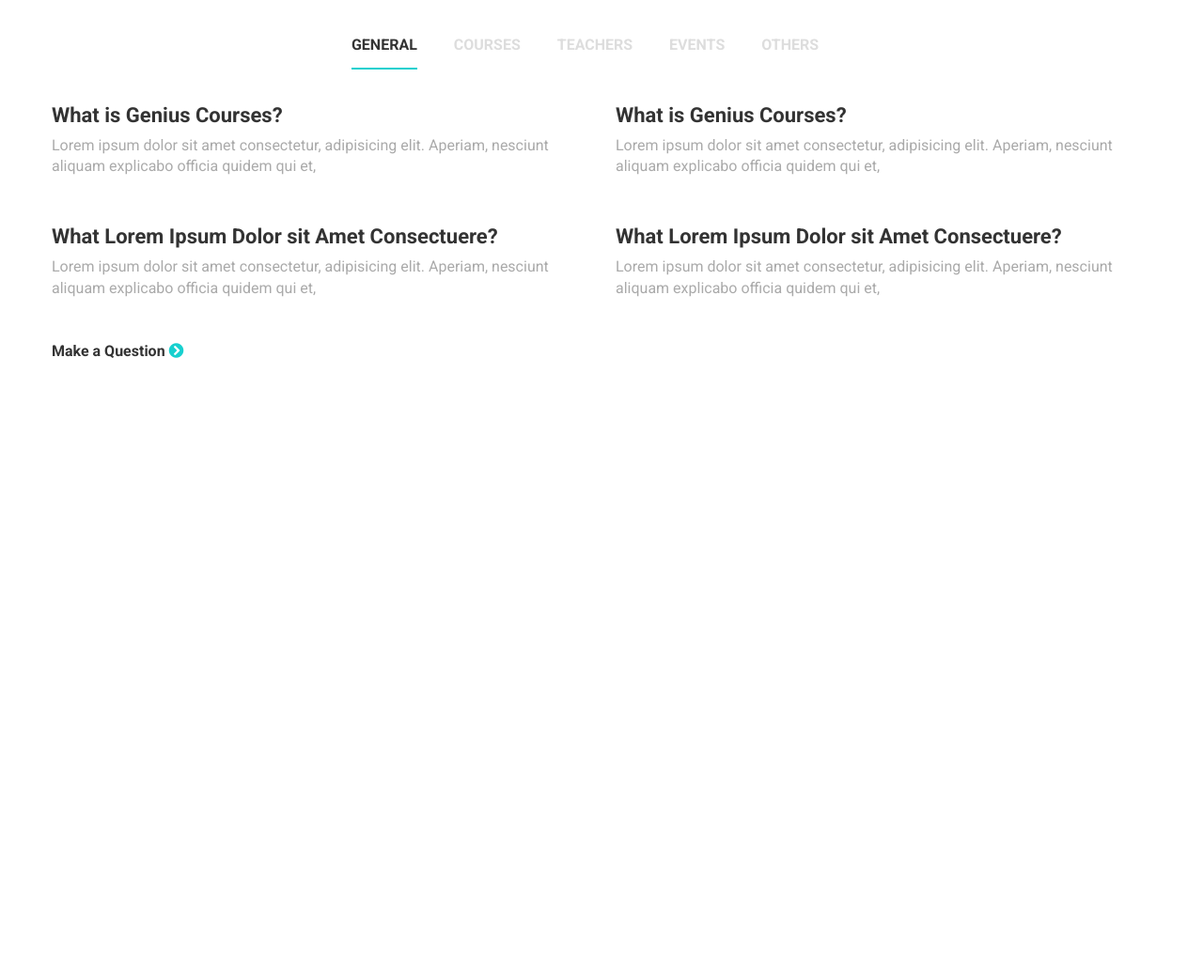
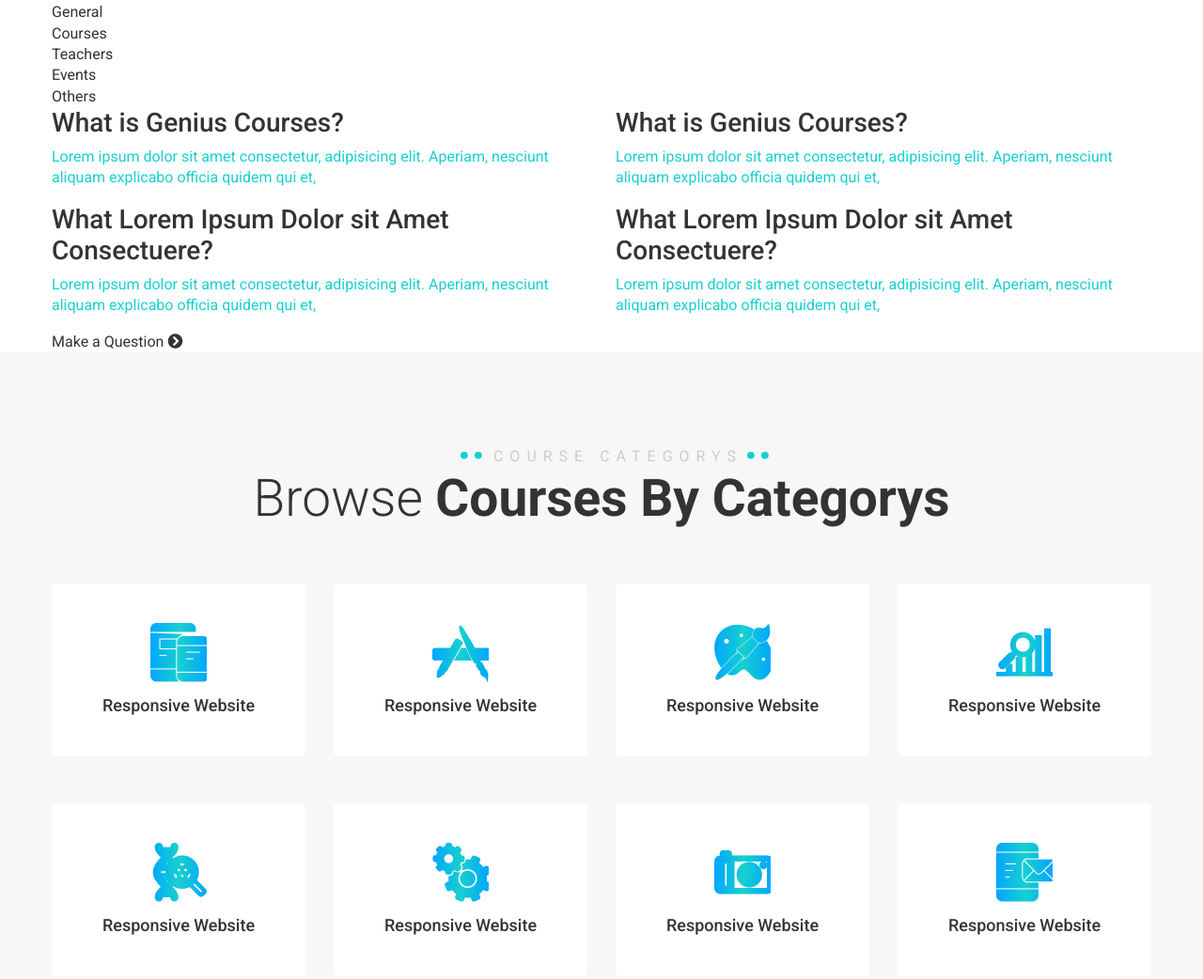
Before and after one commit to shakibdshy/g-courses, a plain HTML site: page index.html in a window 1280 px wide. Shown: the part 7860-8902 px from the top of the page at 94% size. Before the commit the page ends 8345 px from the top, so only its background shows below. Drawn offline with Linux system fonts and the light colour scheme.

Commit message:
Categorys Area Styled

```diff
--- a/index.html
+++ b/index.html
@@ -1480,6 +1480,71 @@
         </div>
         <!-- FAQ Area End -->
 
+        <!-- Categorys Area Start -->
+        <div class="categorys-area">
+            <div class="container">
+                <div class="row">
+                    <div class="col xl-12">
+                        <div class="search-title text-center">
+                            <p class="section-title ml-35">course Categorys</p>
+                            <h2 class="title-h">Browse <span>Courses By Categorys</span></h2>
+                        </div>
+                    </div>
+                </div>
+                <div class="row">
+                    <div class="col-xl-3 col-md-3 col-sm-6">
+                        <div class="cat-item text-center">
+                            <span class="flaticon-technology"></span>
+                            <h4>Responsive Website</h4>
+                        </div>
+                    </div>
+                    <div class="col-xl-3 col-md-3 col-sm-6">
+                        <div class="cat-item text-center">
+                            <span class="flaticon-app-store"></span>
+                            <h4>Responsive Website</h4>
+                        </div>
+                    </div>
+                    <div class="col-xl-3 col-md-3 col-sm-6">
+                        <div class="cat-item text-center">
+                            <span class="flaticon-artist-tools"></span>
+                            <h4>Responsive Website</h4>
+                        </div>
+                    </div>
+                    <div class="col-xl-3 col-md-3 col-sm-6">
+                        <div class="cat-item text-center">
+                            <span class="flaticon-business"></span>
+                            <h4>Responsive Website</h4>
+                        </div>
+                    </div>
+                    <div class="col-xl-3 col-md-3 col-sm-6">
+                        <div class="cat-item text-center">
+                            <span class="flaticon-dna"></span>
+                            <h4>Responsive Website</h4>
+                        </div>
+                    </div>
+                    <div class="col-xl-3 col-md-3 col-sm-6">
+                        <div class="cat-item text-center">
+                            <span class="flaticon-cogwheel"></span>
+                            <h4>Responsive Website</h4>
+                        </div>
+                    </div>
+                    <div class="col-xl-3 col-md-3 col-sm-6">
+                        <div class="cat-item text-center">
+                            <span class="flaticon-technology-1"></span>
+                            <h4>Responsive Website</h4>
+                        </div>
+                    </div>
+                    <div class="col-xl-3 col-md-3 col-sm-6">
+                        <div class="cat-item text-center">
+                            <span class="flaticon-technology-2"></span>
+                            <h4>Responsive Website</h4>
+                        </div>
+                    </div>
+                </div>
+            </div>
+        </div>
+        <!-- Categorys Area End -->
+
 
 
     </main>
--- /dev/null
+++ b/scss/_categorys.scss
@@ -0,0 +1,48 @@
+.categorys-area{
+   background: #f7f7f7;
+   padding: 100px 0;
+}
+.cat-item{
+   margin-top: 50px;
+   padding: 35px;
+   background: $white;
+   position: relative;
+   border-radius: 5px;
+   z-index: 1;
+   &::after{
+      position: absolute;
+      content: '';
+      width: 100%;
+      height: 100%;
+      background: $theme-color;
+      top: 0;
+      left: 0;
+      background-size: 190%;
+      z-index: -1;
+      transform: scale(0);
+      transition: .3s;
+      opacity: 0;
+      visibility: hidden;
+      border-radius: 5px;
+   }
+   span{
+      @extend %text-gradiant;
+      font-size: 60px;
+   }
+   h4{
+      font-size: 18px;
+   }
+   &:hover{
+      &::after{
+         opacity: 1;
+         visibility: visible;
+         transform: scale(1);
+      }
+      span{
+         color: $white;
+      }
+      h4{
+         color: $white;
+      }
+   }
+}
--- a/scss/style.scss
+++ b/scss/style.scss
@@ -18,4 +18,4 @@ Template Name : Genius Courses
 @import 'course';
 @import 'teachers';
 @import 'product';
-@import 'faq';
+@import 'categorys';
```
Also changed, not shown: css/style.css, 2 other files.
